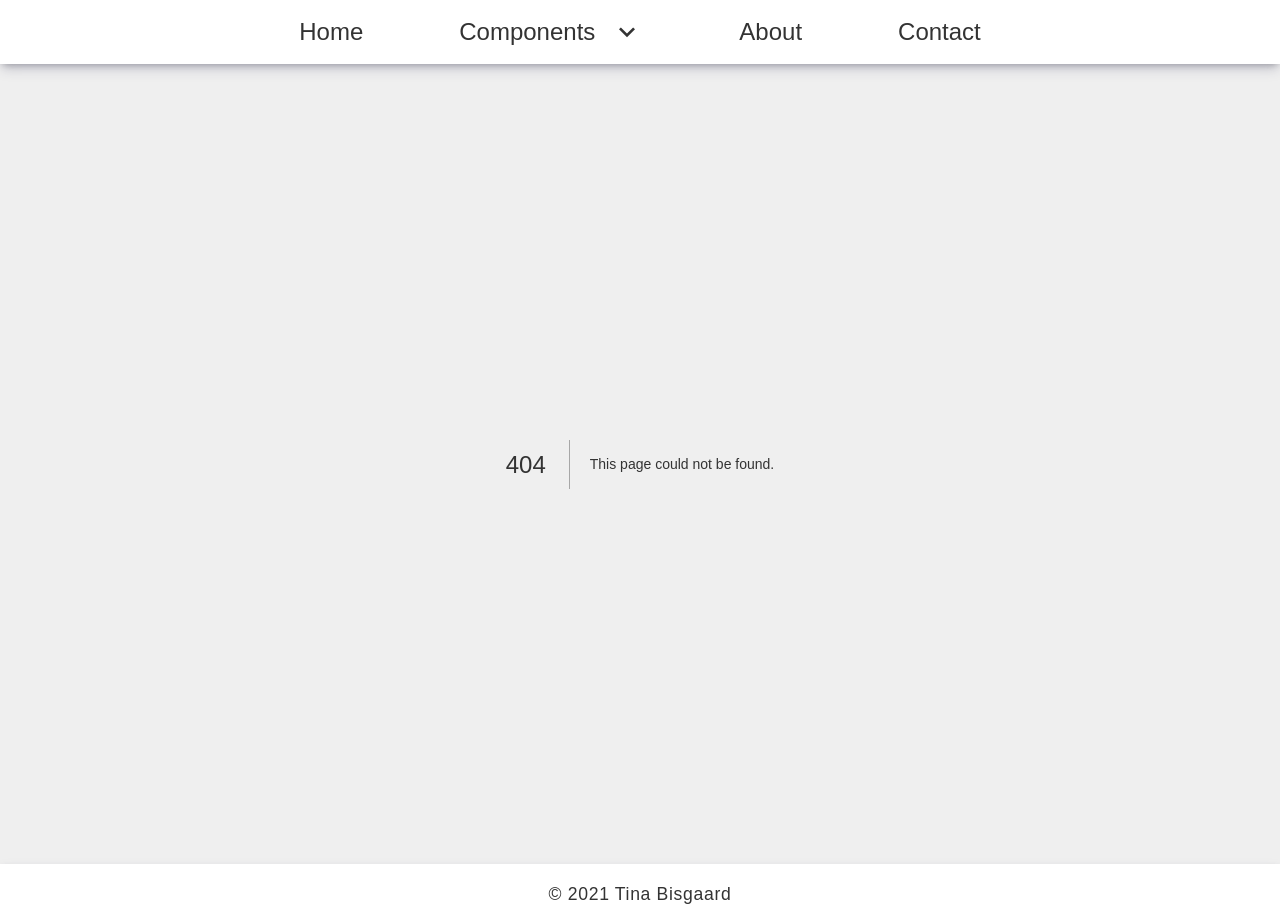
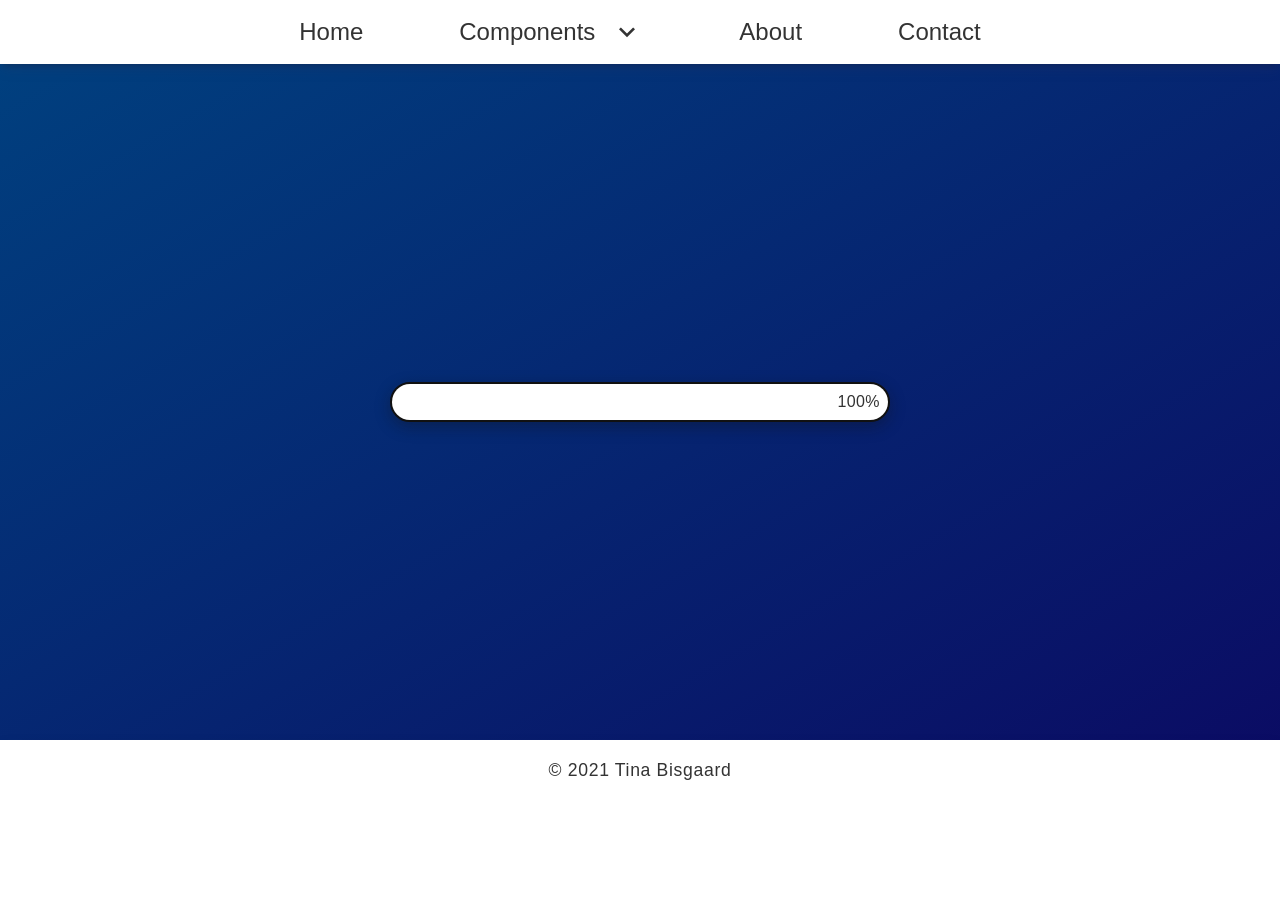
Before and after one commit to Tionbai/ui-component-gallery-next, a Next.js app: page /components/progress-bar in a window 1280 px wide. Before the commit this address had no page. After the commit the page ends 800 px from the top, so only its background shows below. Built offline with nearby package versions, Linux system fonts and the light colour scheme; a web font is replaced by a local one.

Commit message:
Added digital clock and progress bar component.

```diff
--- a/components/Layout/components/Nav.js
+++ b/components/Layout/components/Nav.js
@@ -77,8 +77,22 @@ const Nav = () => {
               className={styles.nav__list__dropdown__content__item}
               onClick={() => setMenuActive(false)}
             >
+              <Link href="/components/digital-clock">Digital Clock</Link>
+            </li>
+            <li
+              className={styles.nav__list__dropdown__content__item}
+              onClick={() => setMenuActive(false)}
+            >
               <Link href="/components/newsletter-subscribe">
                 Newsletter subscribe
+              </Link>
+            </li>
+            <li
+              className={styles.nav__list__dropdown__content__item}
+              onClick={() => setMenuActive(false)}
+            >
+              <Link href="/components/progress-bar">
+                Progress bar
               </Link>
             </li>
             <li
--- /dev/null
+++ b/components/components/DigitalClock/styles/DigitalClock.module.scss
@@ -0,0 +1,35 @@
+@import url("https://fonts.googleapis.com/css2?family=Major+Mono+Display&display=swap");
+.clock__container {
+  flex: 1;
+  width: 100%;
+  min-width: 280px;
+  display: flex;
+  flex-direction: column;
+  justify-content: center;
+  align-items: center;
+  background: linear-gradient(150deg, teal, rgb(10, 61, 99));
+  background-size: cover;
+  -webkit-background-size: cover;
+  -moz-background-size: cover;
+  -o-background-size: cover;
+  background-repeat: no-repeat;
+  background-attachment: fixed;
+  overflow: hidden;
+}
+
+.clock {
+  display: flex;
+  justify-content: center;
+  align-items: center;
+  width: 95%;
+  max-width: 730px;
+  height: 100px;
+  font-family: "Major Mono Display", monospace;
+  font-size: clamp(1rem, calc(2rem + 1vw), 4.5rem);
+  font-weight: bold;
+  letter-spacing: 2px;
+  background: black;
+  color: rgba(255, 255, 255, 0.87);
+  box-shadow: rgba(0, 0, 0, 0.3) 0px 19px 38px,
+    rgba(0, 0, 0, 0.22) 0px 15px 12px;
+}
--- /dev/null
+++ b/components/components/ProgressBar/ProgressBar.js
@@ -0,0 +1,53 @@
+import React, { useRef, useState, useEffect } from "react";
+import styles from "./styles/ProgressBar.module.scss";
+
+const ProgressBar = () => {
+  const [width, setWidth] = useState(0);
+  const [value, setValue] = useState(0);
+  const progressRef = useRef();
+
+  const loadProgressBar = () => {
+    if (progressRef.current) {
+      const newWidth = parseInt(progressRef.current.style.width.split("%")[0]);
+      const newValue = progressRef.current.value;
+      // Run loop while width is <= 100%
+      if (newWidth < 100) {
+        // Update width attribute
+        setWidth(newWidth + 10);
+        setValue(newValue + 0.1);
+      }
+    }
+  };
+
+  const runInterval = () => {
+    setInterval(() => {
+      loadProgressBar();
+    }, 100);
+    clearInterval(() => {
+      loadProgressBar();
+    });
+  };
+
+  useEffect(() => {
+    runInterval();
+  }, [progressRef]);
+
+  return (
+    <section className={styles.progressBar}>
+      <div className={styles.progress__bar__container}>
+        <div
+          className={styles.progress__bar__inner}
+          style={{ width: `${width}%` }}
+        >{`${width}%`}</div>
+        <progress
+          ref={progressRef}
+          className={styles.progress__bar}
+          style={{ width: `${width}%` }}
+          value={value}
+        ></progress>
+      </div>
+    </section>
+  );
+};
+
+export default ProgressBar;
--- /dev/null
+++ b/components/components/ProgressBar/styles/ProgressBar.module.scss
@@ -0,0 +1,95 @@
+.progressBar {
+  @import url("https://fonts.googleapis.com/css2?family=Quicksand&display=swap");
+  flex: 1;
+  width: 100%;
+  background: linear-gradient(150deg, #004280, #0b0a63);
+  background-size: cover;
+  -webkit-background-size: cover;
+  -moz-background-size: cover;
+  -o-background-size: cover;
+  background-repeat: no-repeat;
+  background-attachment: fixed;
+  display: flex;
+  flex-direction: column;
+  justify-content: center;
+  align-items: center;
+  overflow: hidden;
+}
+
+.progress__bar__container,
+.progress__bar {
+  border-radius: 1.5rem;
+}
+
+.progress__bar__container {
+  width: 95%;
+  max-width: 500px;
+  background-color: #111;
+  border: 2px solid #111;
+  position: relative;
+  height: 2.5rem;
+  box-shadow: rgba(17, 17, 17, 0.35) 0px 5px 15px;
+  letter-spacing: 0.025rem;
+}
+
+.progress__bar,
+.progress__bar__inner {
+  max-width: 100%;
+  transition: all 0.2s ease;
+  -webkit-transition: all 0.2s ease;
+  -moz-transition: all 0.2s ease;
+  -o-transition: all 0.2s ease;
+  width: 0%;
+}
+
+.progress__bar {
+  height: 100%;
+  background-color: white;
+
+  &::-ms-progress-value {
+    background: none;
+  }
+
+  &::-ms-progress-bar {
+    background: none;
+  }
+
+  &::-webkit-progress-bar {
+    background: none;
+  }
+
+  &::-webkit-progress-value {
+    background: none;
+  }
+
+  &::-moz-progress-value {
+    background: none;
+  }
+
+  &::-moz-progress-bar {
+    background: none;
+  }
+
+  &progress::-ms-fill {
+    background: none;
+    border: none;
+  }
+}
+
+.progress__bar__inner {
+  display: flex;
+  align-items: center;
+  justify-content: flex-end;
+  position: absolute;
+  top: 0;
+  height: 100%;
+  padding: 0 0.5rem;
+  z-index: 1;
+  font-family: "Quicksand", sans-serif;
+}
+
+@media (max-width: 280px) {
+  .app {
+    width: 280px;
+  }
+}
--- /dev/null
+++ b/pages/components/progress-bar.js
@@ -0,0 +1,14 @@
+import React from "react";
+import Meta from "../../components/Layout/components/Meta";
+import ProgressBar from "../../components/components/ProgressBar/ProgressBar";
+
+const progressBar = () => {
+  return (
+    <>
+      <Meta title="Progress bar component - Tina's UI component gallery" />
+      <ProgressBar />
+    </>
+  );
+};
+
+export default progressBar;
```
Also changed, not shown: components/components/DigitalClock/DigitalClock.js (added, +30 -0 lines), pages/components/digital-clock.js (added, +14 -0 lines).
